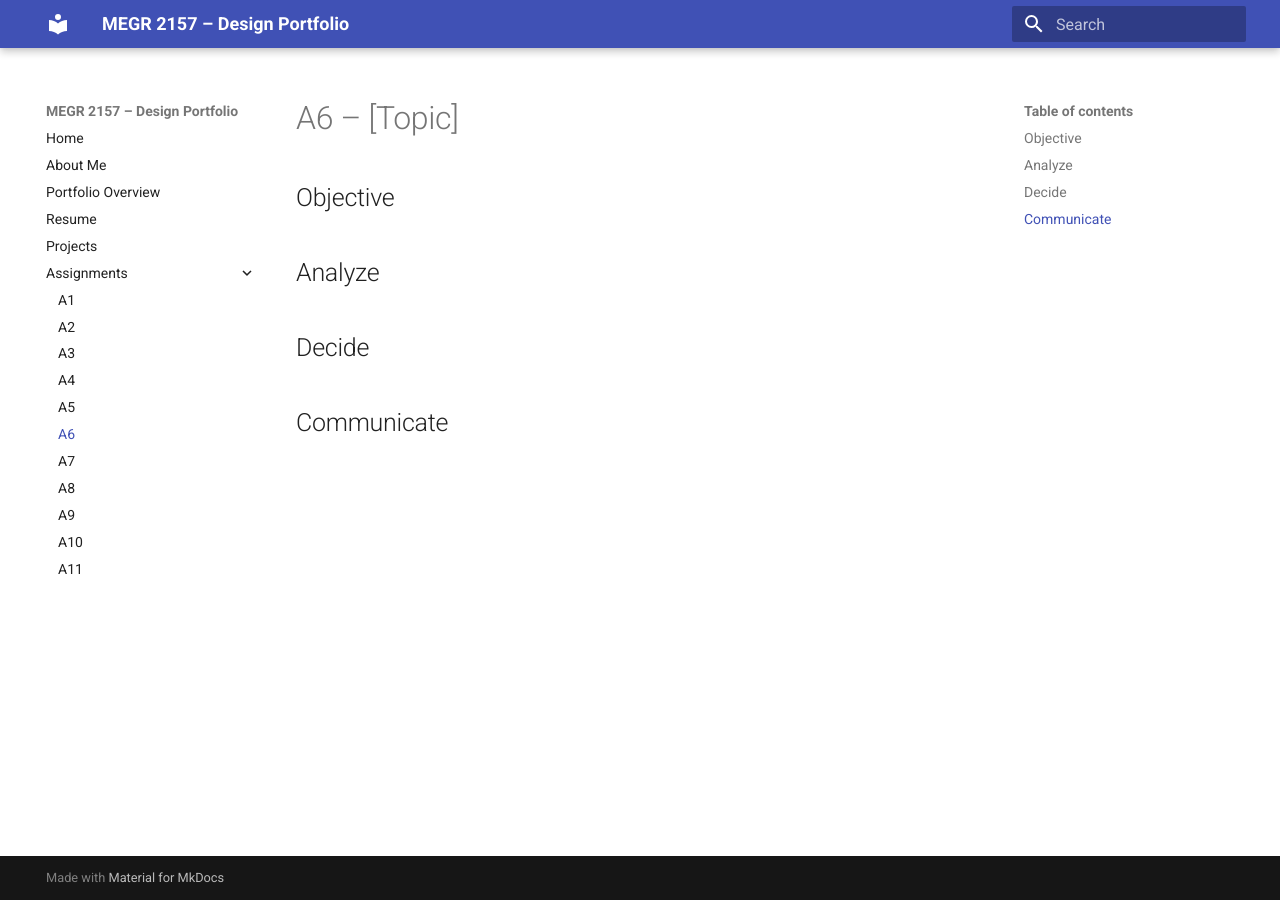
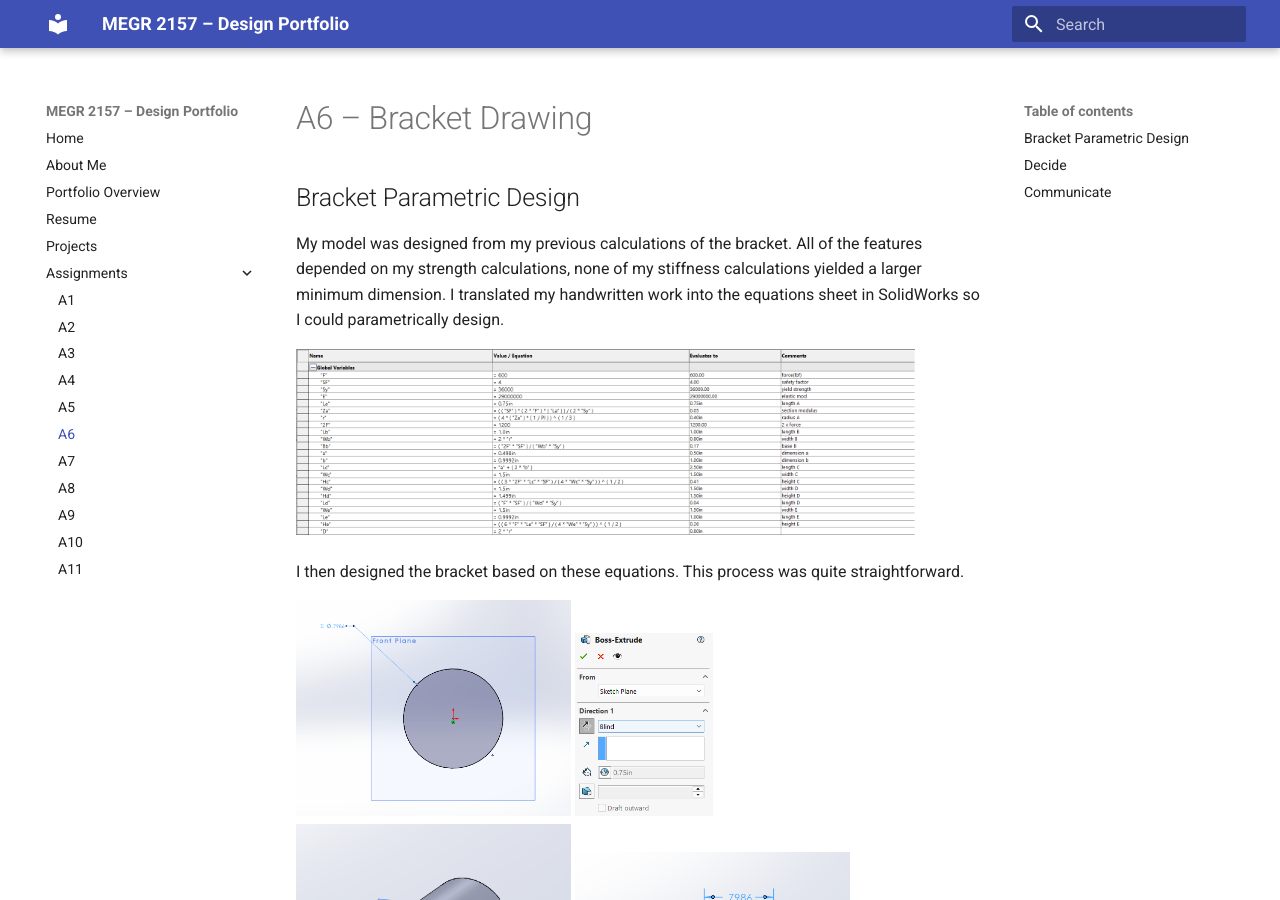
Before and after one commit to jwelch37/megr2156-portfolio, an MkDocs documentation site: the page built from docs/assignments/A06/index.md, in a window 1280 px wide and 900 px high. Built offline with MkDocs 1.6.1 and Material for MkDocs 9.7.7, drawn with Linux system fonts in a browser that asks for light colours; some of the changed text lies outside the part shown.

Commit message:
Revise A6 assignment for Bracket Drawing topic
Updated the content of the A6 assignment to reflect the topic of Bracket Drawing, including objectives and analysis of the design process.

```diff
--- a/docs/assignments/A06/index.md
+++ b/docs/assignments/A06/index.md
@@ -1,10 +1,17 @@
-# A6 – [Topic]
-
-## Objective
+# A6 – Bracket Drawing
 
 
-## Analyze
+## Bracket Parametric Design
 
+My model was designed from my previous calculations of the bracket. All of the features depended on my strength calculations, none of my stiffness calculations yielded a larger minimum dimension. I translated my handwritten work into the equations sheet in SolidWorks so I could parametrically design.
+
+<img src="b_eqs.png" alt="Description" width="90%">
+
+I then designed the bracket based on these equations. This process was quite straightforward.
+
+<img src="b1.png" alt="Description" width="40%"> <img src="b2.png" alt="Description" width="20%"> <img src="b3.png" alt="Description" width="40%"> <img src="b4.png" alt="Description" width="40%"> <img src="b5.png" alt="Description" width="40%"> <img src="b6.png" alt="Description" width="40%"> <img src="b7.png" alt="Description" width="40%"> <img src="b8.png" alt="Description" width="40%"> <img src="b9.png" alt="Description" width="40%"> <img src="b10.png" alt="Description" width="40%"> <img src="b11.png" alt="Description" width="40%"> <img src="b12.png" alt="Description" width="40%"> <img src="b13.png" alt="Description" width="40%"> <img src="b14.png" alt="Description" width="40%"> <img src="b15.png" alt="Description" width="40%">
+
+This model was then to be put into a technical drawing, with an emphasis on the tolerances on the features that would interact with a T-beam
 
 ## Decide
 
```
